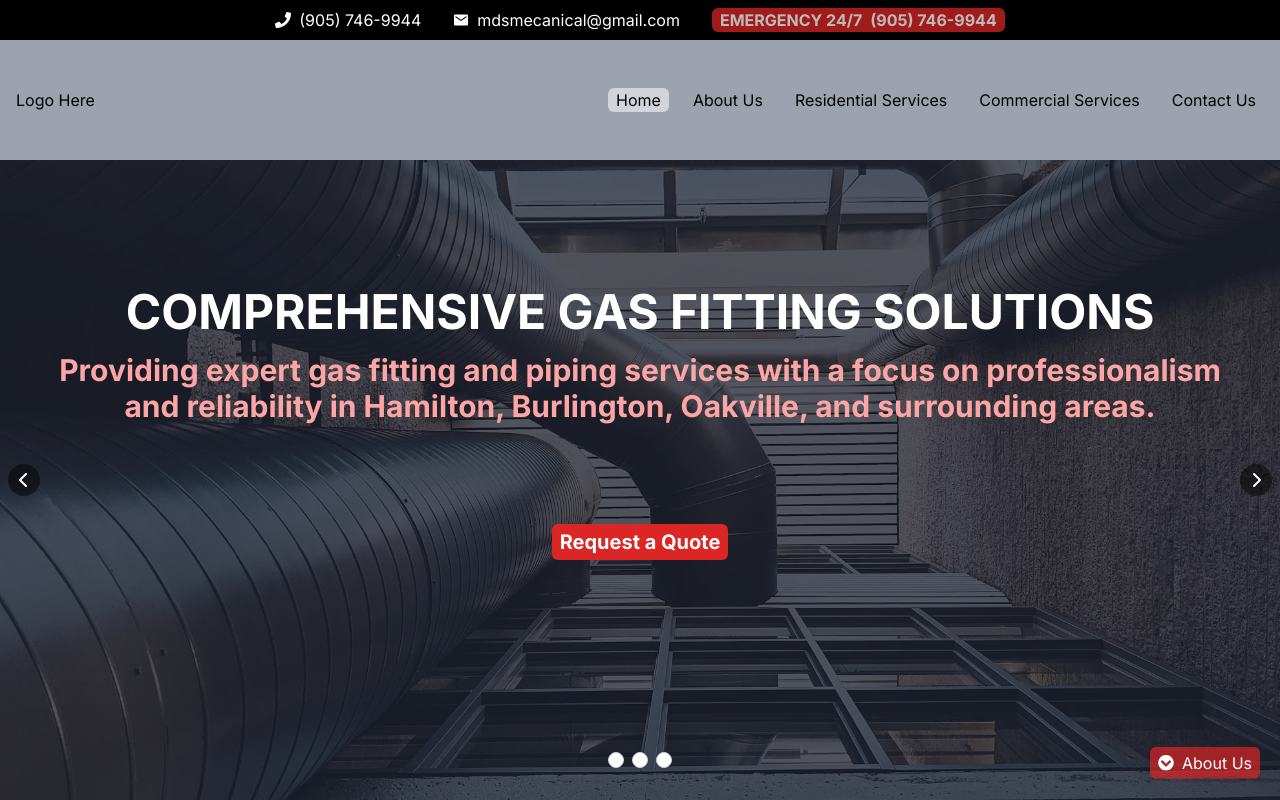
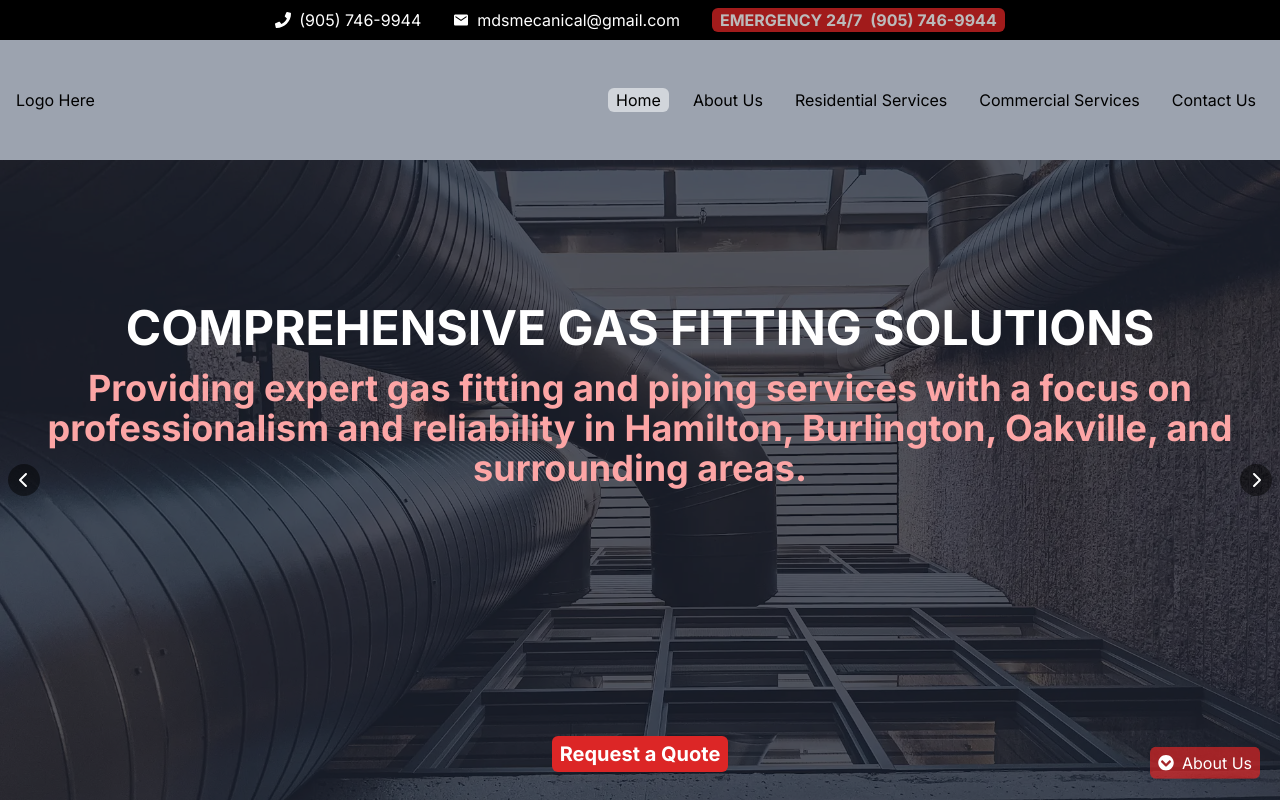
Before and after one commit to GlebTc/mds_mechanical, a Next.js app: page / in a window 1280 px wide. Both pictures are taken after a click on the button 24 px from the left and 480 px from the top of the page. Shown: the top 800 px of the page. Built offline with nearby package versions, Linux system fonts and the light colour scheme.

Commit message:
Changing Main Hero layout
1. Changes the settings on text and "Request" button.

```diff
--- a/src/components/main/Main.tsx
+++ b/src/components/main/Main.tsx
@@ -5,7 +5,7 @@ import HeroAboutNavButton from "./mainHero/HeroAboutNavButton";
 
 const Main = () => {
   return (
-      <div className="relative h-[calc(100vh-(var(--navbar-h)))]">
+      <div className="relative h-[calc(100dvh-(var(--navbar-h)))]">
         <HeroImage />
         <HeroOverlay />
         <HeroText />
--- a/src/components/main/mainHero/HeroImage.tsx
+++ b/src/components/main/mainHero/HeroImage.tsx
@@ -3,7 +3,6 @@ import main_hero_bg from "../../../../public/assets/images/main_hero_bg.webp";
 
 const HeroImage = () => {
   return (
-    <div className="relative h-[100%]">
     <Image
       src={main_hero_bg}
       alt="Main Hero Background"
@@ -13,8 +12,7 @@ const HeroImage = () => {
       priority
       quality={20}
     />
-  </div>
-  )
-}
+  );
+};
 
-export default HeroImage
+export default HeroImage;
--- a/src/components/main/mainHero/HeroText.tsx
+++ b/src/components/main/mainHero/HeroText.tsx
@@ -32,7 +32,7 @@ const HeroText = () => {
   }, []);
 
   return (
-    <div className="absolute left-0 top-0 z-[20] h-full w-full flex items-end justify-center">
+    <div className="relative z-[20] h-full w-full flex flex-col justify-start items-center">
       {/* *************** Navigation Buttons *************** */}
       <button
         aria-label="Advantages Slider Previous Slide"
@@ -58,7 +58,7 @@ const HeroText = () => {
             title="Navigation Dot"
             key={index}
             className={`w-4 h-4 rounded-full bg-white border border-gray-300 ${
-              index === currentIndex ? "bg-red-500" : ""
+              index === currentIndex ? "bg-rose-500 duration-300" : ""
             }`}
             onClick={() => {
               setCurrentIndex(index);
@@ -66,16 +66,18 @@ const HeroText = () => {
           />
         ))}
       </div>
+      {/**************** Hero Messages ***************/}
+      <div className="relative w-full h-[60%] my-12 md:mt-24 lg:mt-36">
         {constants.hero_messages.map((item, index) => (
           <div
             key={index}
-          className={`absolute top-0 left-0 w-full h-full transition-opacity duration-500 ${
+            className={`absolute top-0 left-0 w-full transition-opacity duration-500 ${
               index === currentIndex
                 ? "opacity-100"
                 : "opacity-0 pointer-events-none"
             }`}
           >
-          <div className="flex flex-col justify-start items-center h-full px-10 pt-10 sm:pt-20 md:pt-32">
+            <div className="flex flex-col justify-start items-center h-full px-10">
               <div
                 className={`transition-opacity duration-500 delay-1000 text-center mb-4 ${
                   index === currentIndex ? "opacity-100" : "opacity-0"
@@ -90,15 +92,16 @@ const HeroText = () => {
                   index === currentIndex ? "opacity-100" : "opacity-0"
                 }`}
               >
-              <p className="text-red-300 text-lg sm:text-2xl md:text-3xl font-bold">
+                <p className="text-red-300 text-xl sm:text-3xl md:text-4xl font-bold">
                   {item.subtitle}
                 </p>
               </div>
             </div>
           </div>
         ))}
+      </div>
       <button
-        className="z-[30] bg-red-600 mb-16 md:mb-40 lg:mb-60 px-2 py-1 rounded-md font-bold text-white text-xl hover:bg-red-700 duration-300"
+        className="z-[30] bg-red-600 px-2 py-1 rounded-md font-bold text-white text-xl hover:bg-red-700 duration-300"
         aria-label={`${constants.aria_label} | Request a Quote`}
         title="Request a Quote"
       >
```
Lines whose indentation alone changed are shown as unchanged.
